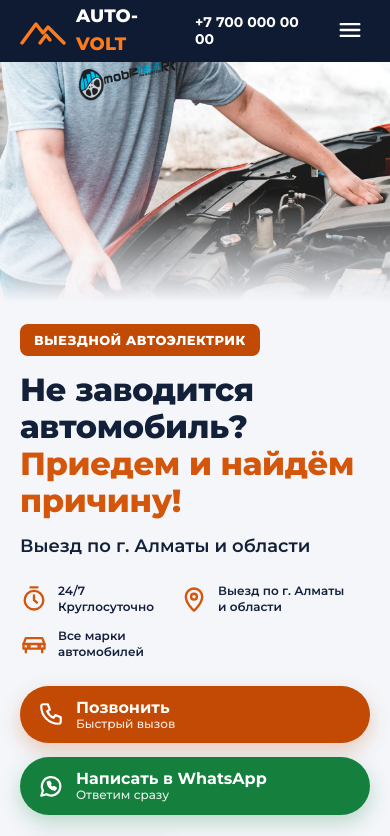
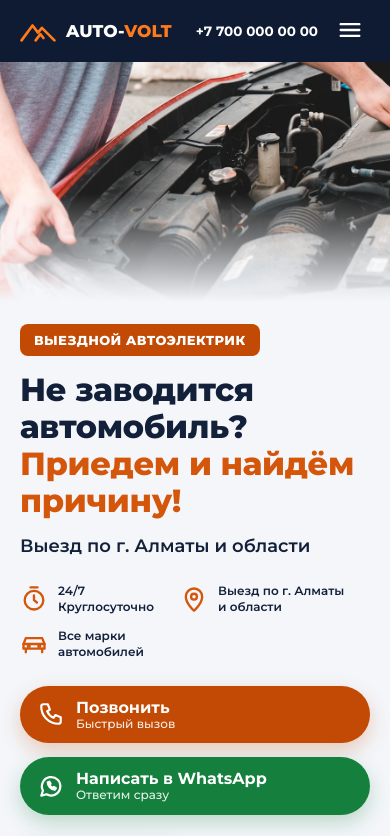
Before and after one commit to Vladislav-JB/avtomehanik, a plain HTML site: page index.html in a window 390 px wide. Shown: the top 836 px of the page. Drawn offline with Linux system fonts and the light colour scheme.

Commit message:
Шапка на телефоне, кадр первого экрана
Co-Authored-By: Claude Opus 5.5 <noreply@anthropic.com>

```diff
--- a/index.html
+++ b/index.html
@@ -61,7 +61,8 @@ svg.i{width:28px;height:28px;flex:none;fill:none;stroke:currentColor;stroke-widt
 /* первый экран */
 .hero{position:relative;overflow:hidden;background:var(--bg)}
 .hero__photo{position:absolute;top:0;right:0;bottom:0;width:58%}
-.hero__photo img{width:100%;height:100%;object-fit:cover;object-position:55% 40%}
+.hero__photo img{width:100%;height:100%;object-fit:cover;object-position:60% 100%;transform:scale(1.35);transform-origin:65% 100%}
+.hero__photo{overflow:hidden}
 .hero__photo::before{content:"";position:absolute;inset:0;background:linear-gradient(90deg,var(--bg) 0%,rgb(244 246 250 / .85) 18%,rgb(244 246 250 / 0) 52%);z-index:1}
 .hero__in{position:relative;z-index:2;padding:30px 0 40px;max-width:640px}
 .tag{display:inline-block;background:var(--or-btn);color:#fff;font-weight:800;font-size:13px;text-transform:uppercase;letter-spacing:.03em;padding:6px 14px;border-radius:8px}
@@ -208,9 +209,10 @@ a.card:hover{transform:translateY(-3px);box-shadow:0 12px 30px rgb(14 27 51 / .1
 }
 @media (max-width:600px){
   .hdr__in{height:62px;gap:12px}
-  .logo b{font-size:18px}
+  .logo b{font-size:17px;white-space:nowrap}
+  .logo svg{width:36px;height:24px}
   .logo small{display:none}
-  .hdr__item--ph b{font-size:14px}
+  .hdr__item--ph b{font-size:13.5px;white-space:nowrap}
   .hdr__item--ph span,.hdr__item--ph svg{display:none}
   .burger{display:block}
   .mnav.is-on{display:flex;flex-direction:column;background:var(--navy);padding:6px 20px 16px;gap:2px}
```
